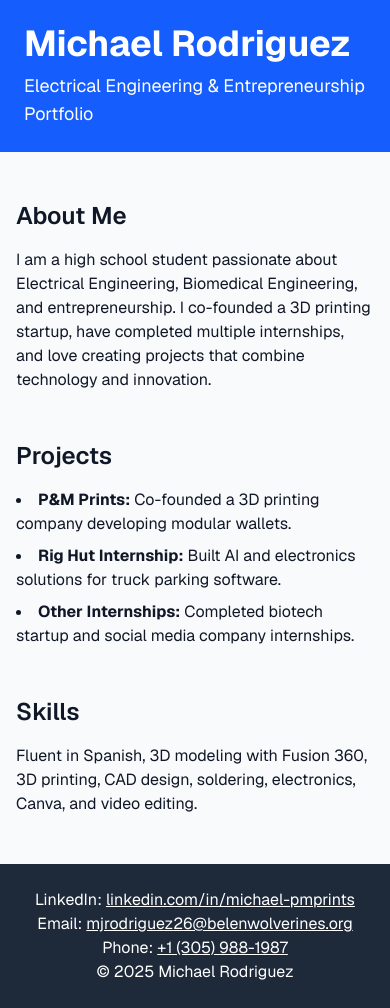
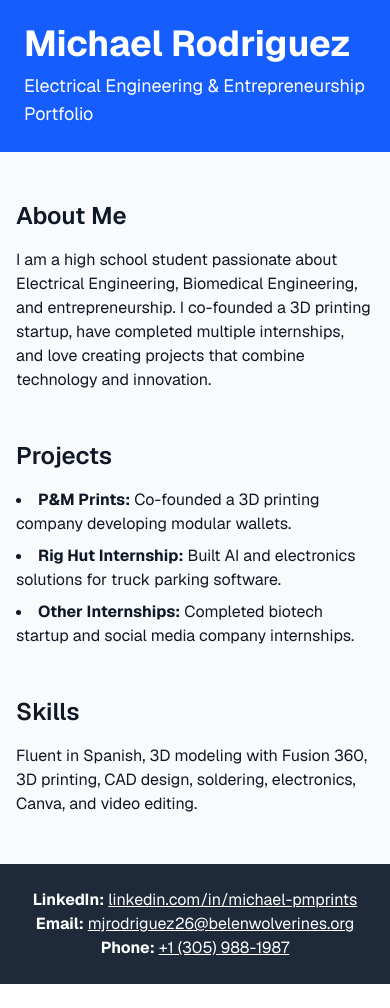
Before and after one commit to michaeljrodriguezclass26/michael-portfolio, a Next.js app: page / in a window 390 px wide. After the commit the page ends 984 px from the top, so only its background shows below. Built offline with nearby package versions, Linux system fonts and the light colour scheme.

Commit message:
Updated footer with LinkedIn, email, and phone

```diff
--- a/app/page.tsx
+++ b/app/page.tsx
@@ -47,10 +47,9 @@ export default function Home() {
 
       {/* Footer */}
       <footer className="bg-gray-800 text-white text-center py-6 mt-12">
-        <p>LinkedIn: <a href="https://www.linkedin.com/in/your-linkedin" target="_blank" className="underline hover:text-blue-400">linkedin.com/in/michael-pmprints</a></p>
-        <p>Email: <a href="mailto:youremail@example.com" className="underline hover:text-blue-400">mjrodriguez26@belenwolverines.org</a></p>
-        <p>Phone: <a href="tel:+15551234567" className="underline hover:text-blue-400">+1 (305) 988-1987</a></p>
-        <p>© 2025 Michael Rodriguez</p>
+        <p><span className="font-bold">LinkedIn:</span> <a href="https://www.linkedin.com/in/your-linkedin" target="_blank" className="underline hover:text-blue-400">linkedin.com/in/michael-pmprints</a></p>
+        <p><span className="font-bold">Email:</span> <a href="mailto:youremail@example.com" className="underline hover:text-blue-400">mjrodriguez26@belenwolverines.org</a></p>
+        <p><span className="font-bold">Phone:</span> <a href="tel:+15551234567" className="underline hover:text-blue-400">+1 (305) 988-1987</a></p>
       </footer>
     </div>
   );
```
